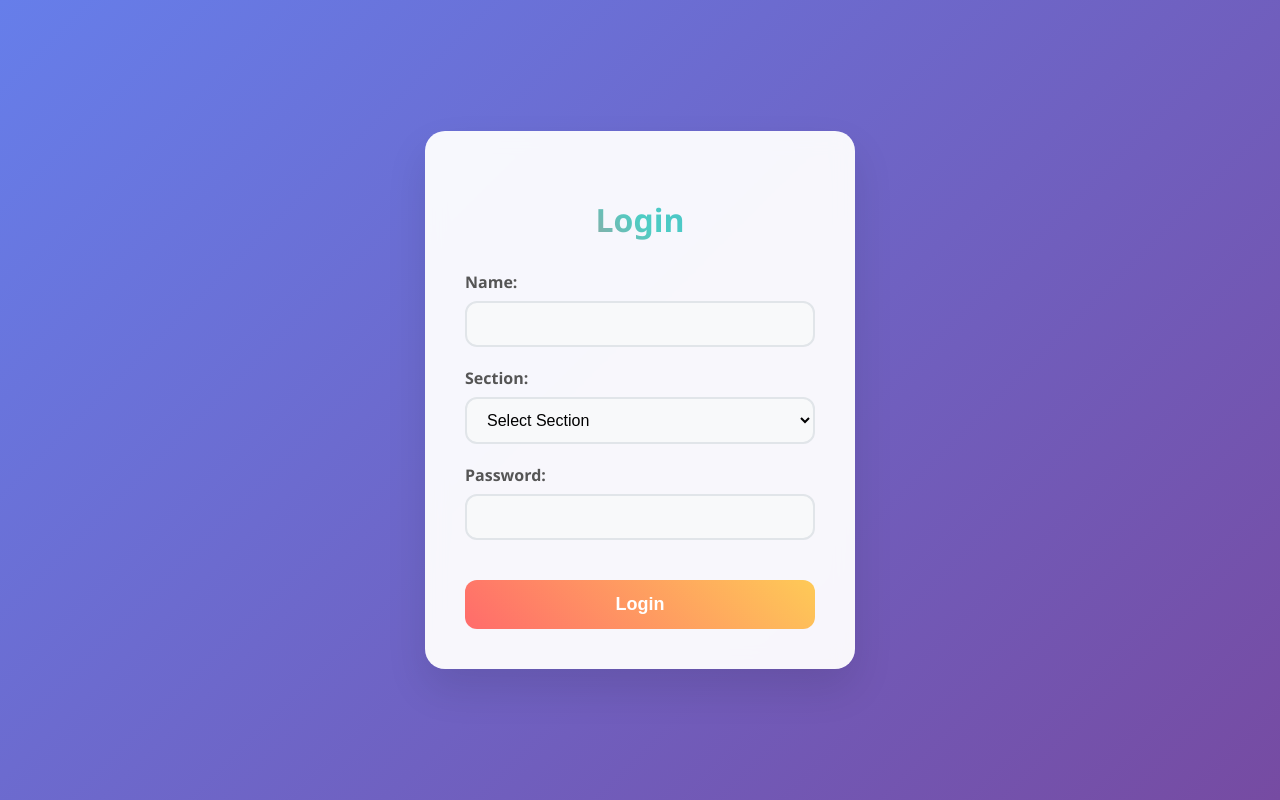
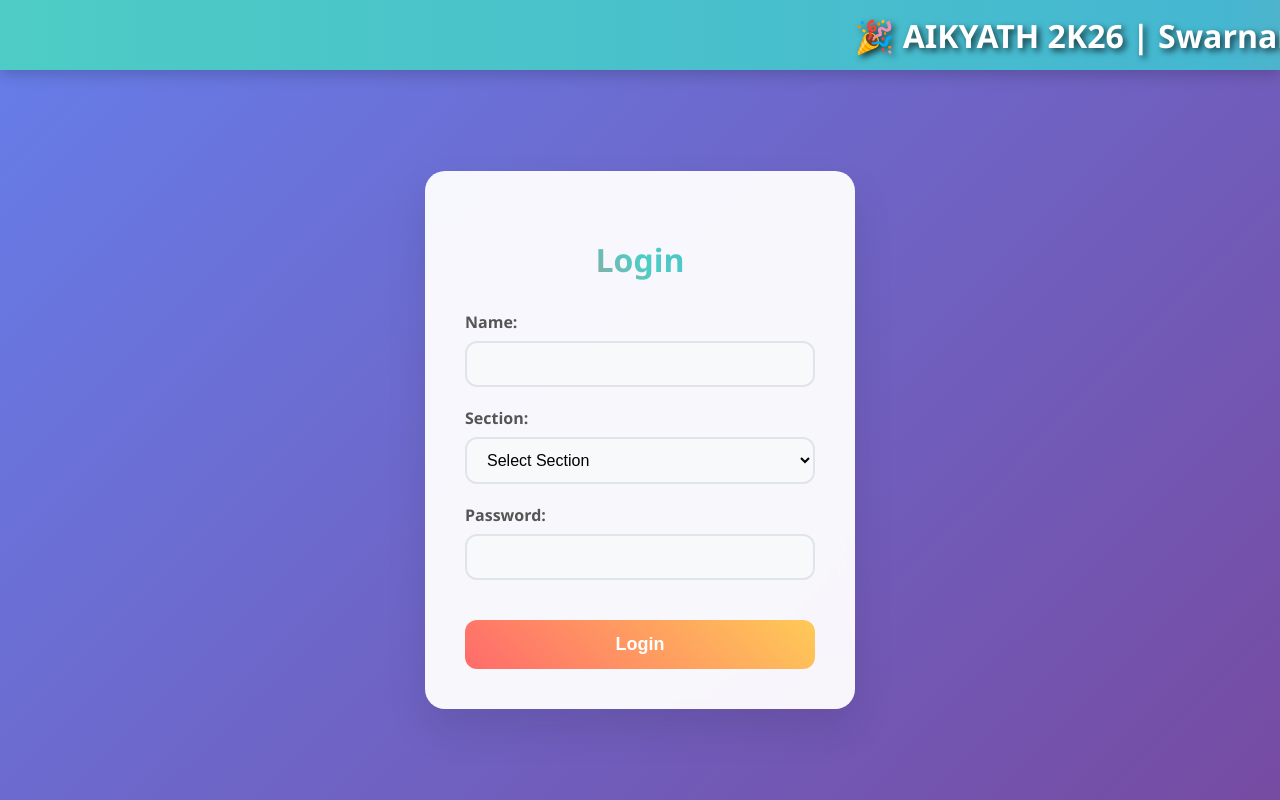
Before and after one commit to SaiGaneshChandu/Aikyath, a Django app: page / in a window 1280 px wide. Run offline with Django 4.2, Linux system fonts and the light colour scheme.

Commit message:
added staticfiles folder

```diff
--- a/festapp/templates/login.html
+++ b/festapp/templates/login.html
@@ -10,11 +10,52 @@
             background: linear-gradient(135deg, #667eea 0%, #764ba2 100%);
             height: 100vh;
             display: flex;
+            flex-direction: column;
             align-items: center;
             justify-content: center;
             margin: 0;
             color: #333;
+            position: relative;
+            overflow: hidden;
         }
+
+        /* 🔥 SCROLLING BANNER */
+        .scroll-banner {
+            position: fixed;
+            top: 0;
+            left: 0;
+            width: 100%;
+            height: 70px; /* Increased height for bigger text */
+            background: linear-gradient(90deg, #ff6b6b, #feca57, #4ecdc4, #45b7d1, #ff6b6b);
+            background-size: 400% 100%;
+            animation: gradientShift 3s ease infinite, scrollText 20s linear infinite;
+            display: flex;
+            align-items: center;
+            z-index: 1000;
+            box-shadow: 0 4px 15px rgba(0,0,0,0.2);
+            font-weight: bold;
+            font-size: 32px; /* 🔥 DOUBLED from 16px */
+            color: white;
+            text-shadow: 3px 3px 6px rgba(0,0,0,0.7); /* Stronger shadow for bigger text */
+            overflow: hidden;
+        }
+
+        .scroll-text {
+            white-space: nowrap;
+            padding: 0 30px; /* More padding for bigger text */
+            animation: scroll 25s linear infinite;
+        }
+
+        @keyframes scroll {
+            0% { transform: translateX(100%); }
+            100% { transform: translateX(-100%); }
+        }
+
+        @keyframes gradientShift {
+            0%, 100% { background-position: 0% 50%; }
+            50% { background-position: 100% 50%; }
+        }
+
         .login-container {
             background: rgba(255, 255, 255, 0.95);
             padding: 40px;
@@ -22,6 +63,8 @@
             box-shadow: 0 20px 40px rgba(0,0,0,0.1);
             backdrop-filter: blur(10px);
             min-width: 350px;
+            margin-top: 80px; /* Adjusted for taller banner */
+            z-index: 500;
         }
         h2 {
             text-align: center;
@@ -89,6 +132,13 @@
 </head>
 <body>
 
+<!-- 🔥 SCROLLING BANNER -->
+<div class="scroll-banner">
+    <div class="scroll-text">
+        🎉 AIKYATH 2K26 | Swarnandhra College of Engineering and Technology | Department of MCA and BCA 🎉
+    </div>
+</div>
+
 <div class="login-container">
     <h2>Login</h2>
 
```
Also changed, not shown: db.sqlite3.
